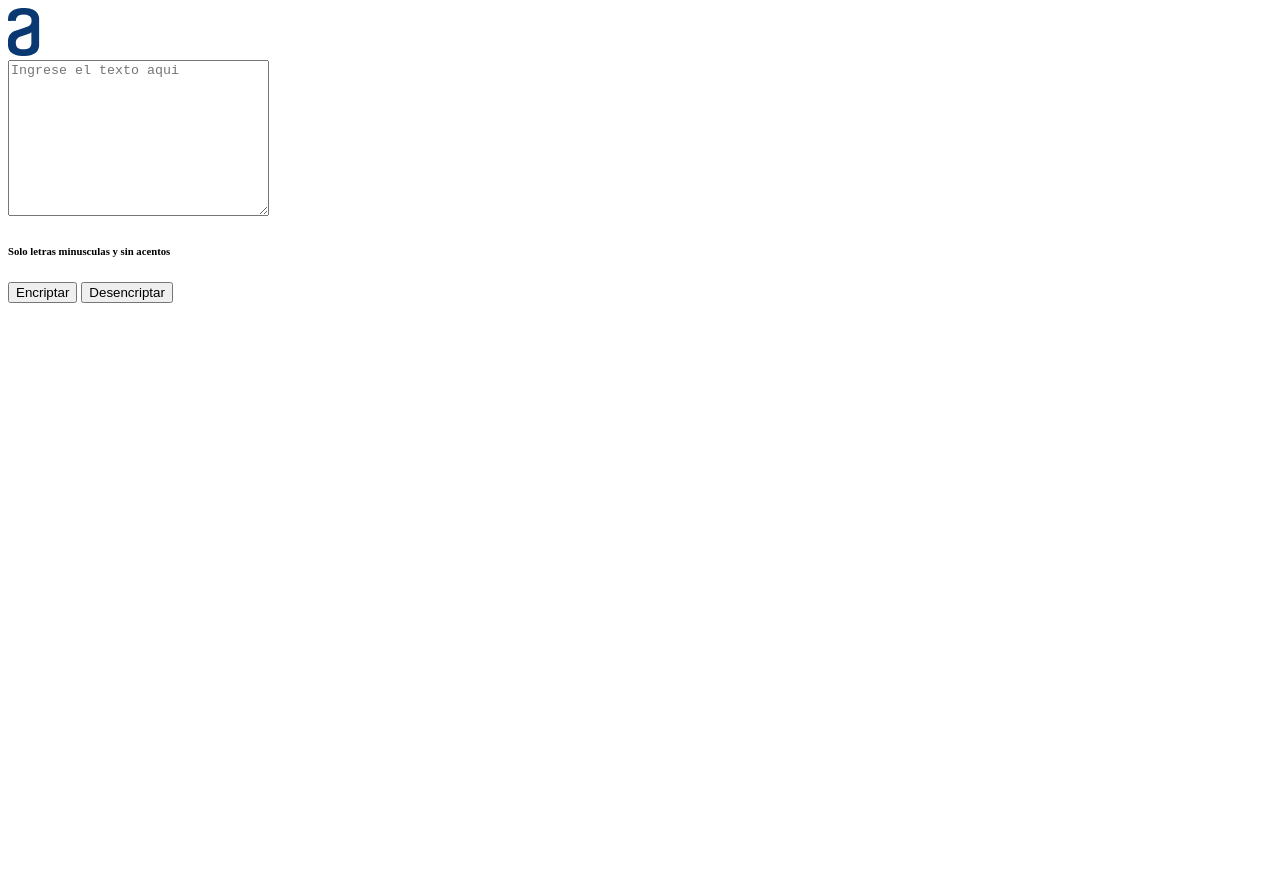
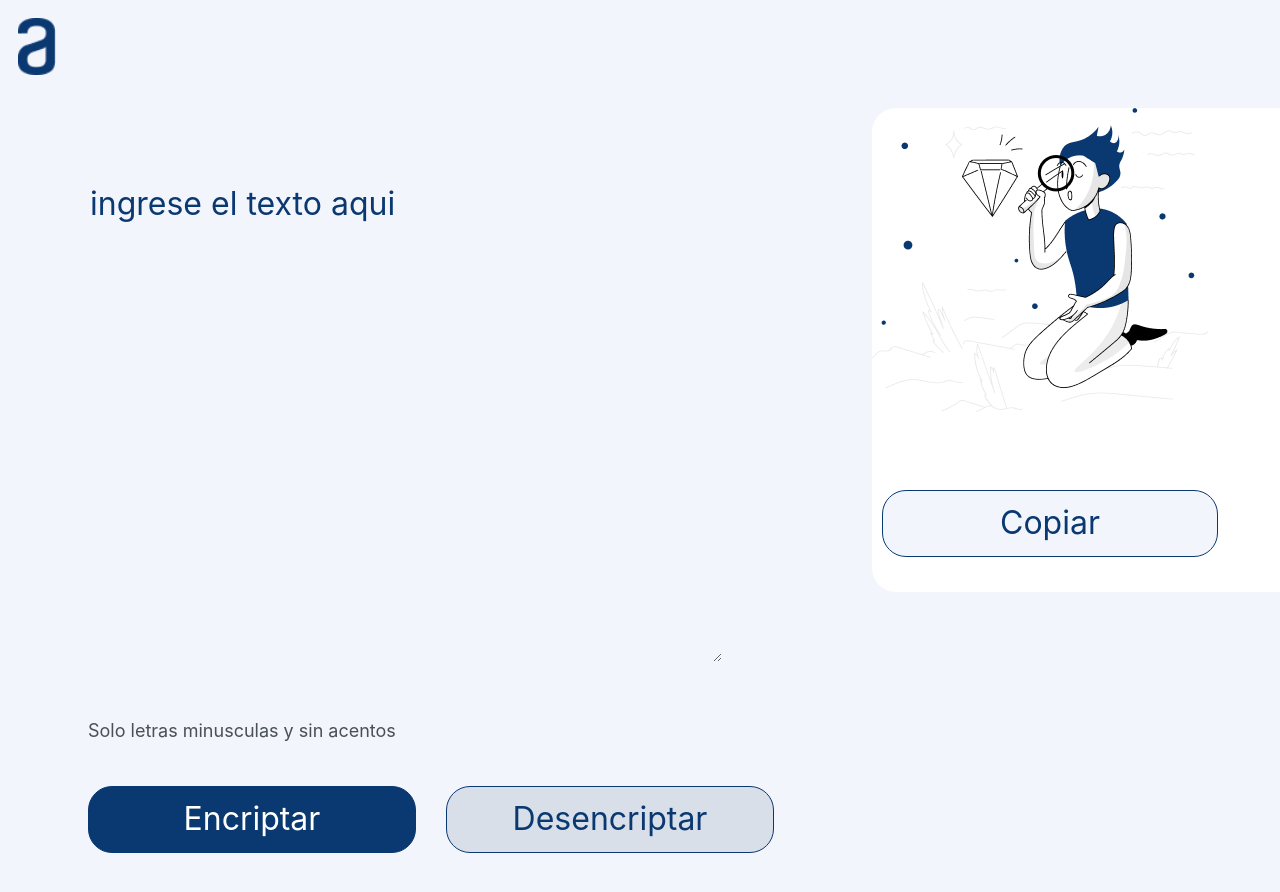
Before and after one commit to Roditiozz/Challenge-Oracle-One, a plain HTML site: page index.html in a window 1280 px wide. Before the commit the page ends 800 px from the top, so only its background shows below. Drawn offline with Linux system fonts and the light colour scheme.

Commit message:
Agregue Css y cambios en el index

```diff
--- a/index.html
+++ b/index.html
@@ -4,6 +4,10 @@
     <meta charset="UTF-8">
     <meta http-equiv="X-UA-Compatible" content="IE=edge">
     <meta name="viewport" content="width=device-width, initial-scale=1.0">
+    <link rel="stylesheet" href="style.css">
+    <link rel="preconnect" href="https://fonts.googleapis.com">
+    <link rel="preconnect" href="https://fonts.gstatic.com" crossorigin>
+    <link href="https://fonts.googleapis.com/css2?family=Montserrat:wght@300&display=swap" rel="stylesheet">
     <title>Encriptador</title>
 </head>
 <body>
@@ -22,7 +26,10 @@
             </div>
         </section>
         <section>
-
+            <textarea class="mensaje" cols="20" rows="10"></textarea>
+            <div>
+                <button class="copiar">Copiar</button>
+            </div>
         </section>
     </main>
 </body>
--- /dev/null
+++ b/style.css
@@ -0,0 +1,90 @@
+*{
+    background: #F3F5FC;
+    font-family: 'Inter';
+    font-weight: 400;
+    font-size: 32px;
+    line-height: 150%;
+}
+
+.logo{
+    padding-top: 10px;
+    margin-left: 10px;
+    width: 3%;
+}
+
+main{
+    display: flex;
+    margin-bottom: 50px;
+    margin-left: 80px;
+}
+
+.text-area{
+    border: none;
+    color: #0a3871;
+    margin-top: 90px;
+    text-transform: lowercase;
+}
+::placeholder{ color: #0a3871;}
+  .text-area:focus{
+    outline: none;
+  }
+
+.mensaje{
+    background: white;
+    background-image: url("imagenes/Muñeco.png");
+    background-repeat: no-repeat;
+    border: none;
+    border-radius: 24px;
+    color: #0a3871;
+    margin-left: 98px;
+    margin-top: 20px;
+    padding-left: 20px;
+    position: fixed;
+}
+
+.mensaje:focus{
+    outline: none;
+}
+
+.botones{
+    display: flex;
+    margin-top: 18px;
+}
+
+.btn-desencriptar{
+    background: #d8dfe8;
+    border: 1px solid #0a3871;
+    border-radius: 24px;
+    color: #0a3871;
+    cursor: pointer;
+    height: 67px;
+    margin-left: 30px;
+    width: 328px;
+}
+
+.btn-encriptar{
+    background-color: #0a3871;
+    border: 1px solid #0a3871;
+    border-radius: 24px;
+    color: white;
+    cursor: pointer;
+    height: 67px;
+    width: 328px;
+}
+
+.copiar{
+    border: 1px solid #0a3871;
+    border-radius: 24px;
+    color: #0a3871;
+    cursor: pointer;
+    height: 67px;
+    margin-left: 108px;
+    margin-top: 402px;
+    position: absolute;
+    width: 336px;
+}
+
+.informacion{
+    color: #495057;
+    font-size: 18px;
+}
```
